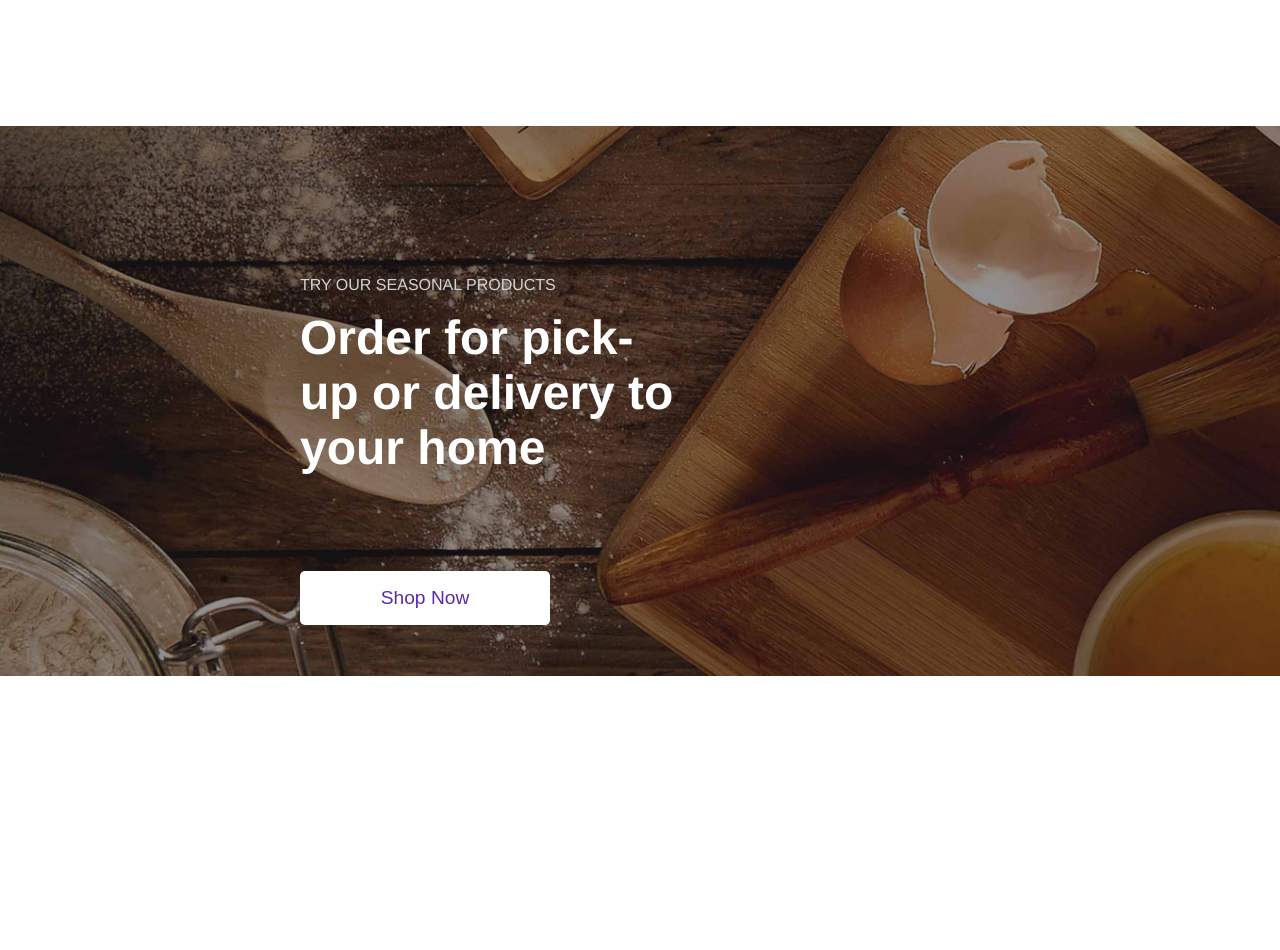
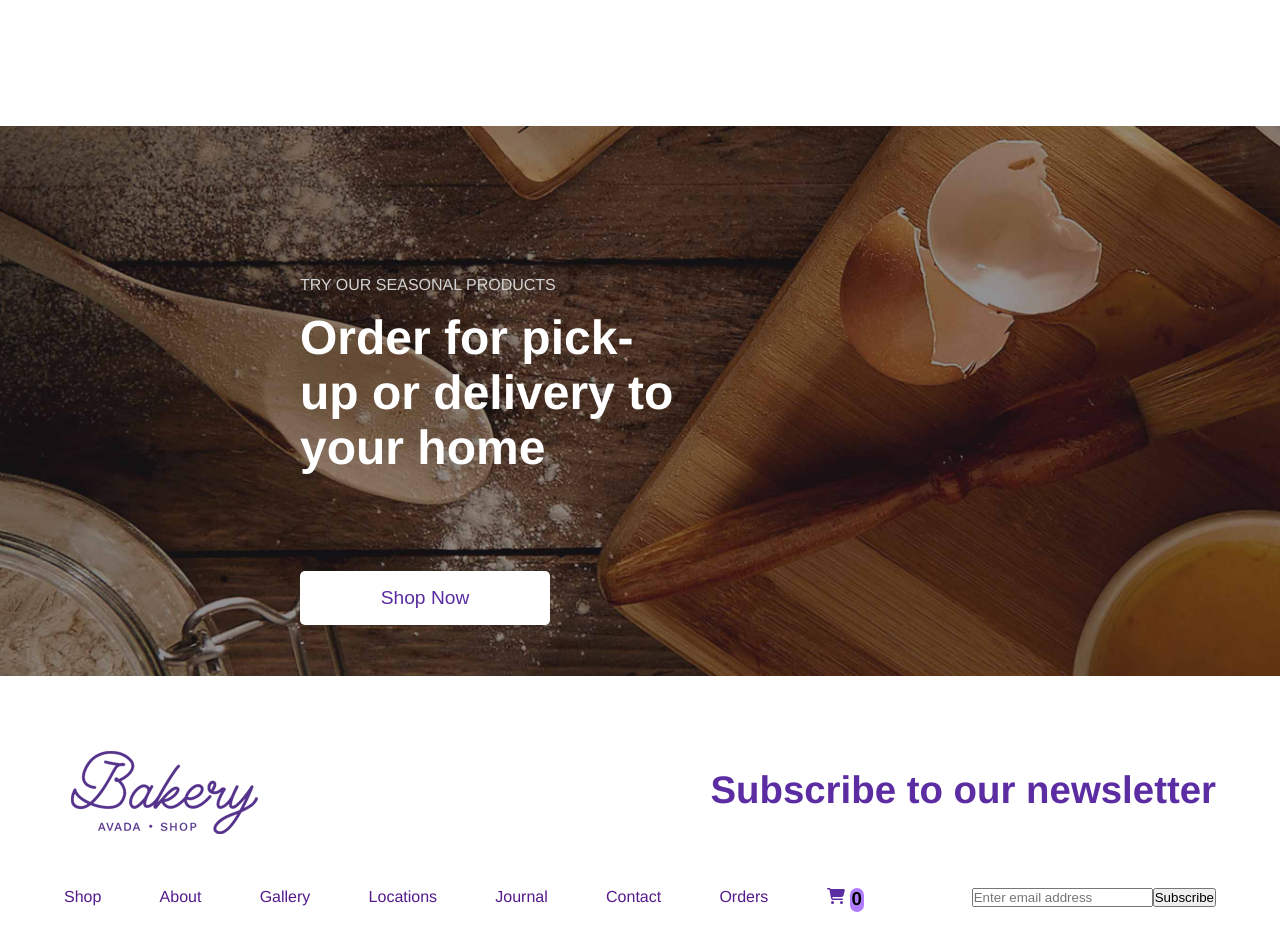
Before and after one commit to GianlucaSirianni/proj-html-vuejs, a Vue app: page / in a window 1280 px wide. Shown: the part 7020-7970 px from the top of the page. Before the commit the page ends 7696 px from the top, so only its background shows below. Built offline with nearby package versions, Linux system fonts and the light colour scheme.

Commit message:
top footer completo

```diff
--- a/src/App.vue
+++ b/src/App.vue
@@ -5,7 +5,7 @@
 
     <MainComp :wedPic="weddingPic" :freshSlide="sliderPic" :bakery="visitBakeries"/>
 
-    <FooterComp />
+    <FooterComp :itemsFooter="navFooter"/>
 
 
 
@@ -119,7 +119,39 @@ export default {
               location: 'London',
               bg: 'bg2',
             },
-          ]
+          ],
+
+          navFooter: [
+
+          {
+            name: 'Shop',
+            url: 'www.google.com'
+          },
+          {
+            name: 'About',
+            url: 'www.google.com'
+          },
+          {
+            name: 'Gallery',
+            url: 'www.google.com'
+          },
+          {
+            name: 'Locations',
+            url: 'www.google.com'
+          },
+          {
+            name: 'Journal',
+            url: 'www.google.com'
+          },
+          {
+            name: 'Contact',
+            url: 'www.google.com'
+          },
+          {
+            name: 'Orders',
+            url: 'www.google.com'
+          },
+        ],
 
       }
 
--- a/src/components/Footer/FooterComp.vue
+++ b/src/components/Footer/FooterComp.vue
@@ -1,23 +1,105 @@
 <template>
-    <div>
-        <CallAction class="callAction"/>
+  <div>
+    <CallAction class="callAction" />
+    <div class="topFooterContainer">
+      <div class="top">
+        <div class="logoContainer">
+          <img src="../../assets/img/avada-bakery-logo.png" alt="logo bakery" />
+        </div>
+        <div class="newsletter">
+          <h1>Subscribe to our newsletter</h1>
+        </div>
+      </div>
+      <div class="bottom">
+        <div class="nav">
+          <NavFooter
+            v-for="(elem, index) in itemsFooter"
+            :key="index"
+            :item="elem"
+            class="NavBar"
+          />
+          <div class="cart">
+            <font-awesome-icon icon="fa-solid fa-cart-shopping" />
+            <div class="bg">
+              <h3>0</h3>
+            </div>
+          </div>
+        </div>
+        <div class="inputBtn">
+          <input type="text" placeholder="Enter email address" />
+          <button>Subscribe</button>
+        </div>
+      </div>
     </div>
+  </div>
 </template>
 
 <script>
-import CallAction from '../Footer/CallAction.vue'
-    export default {
-        name: 'FooterComp',
-        components: {
-            CallAction,
-        }
-    }
+import CallAction from "../Footer/CallAction.vue";
+import NavFooter from "../Footer/NavFooter.vue";
+export default {
+  name: "FooterComp",
+  props: {
+    itemsFooter: Array,
+  },
+
+  components: {
+    CallAction,
+    NavFooter,
+  },
+};
 </script>
 
 <style lang="scss" scoped>
+.callAction {
+  margin-top: 12rem;
+}
 
-.callAction{
-    margin-top: 12rem;
+.top {
+  display: flex;
+  justify-content: space-between;
+  padding-right: 4rem;
+  padding-left: 4rem;
+  padding-top: 4rem;
+  padding-bottom: 3rem;
+
+  .newsletter {
+    font-size: 1.2rem;
+    color: #5b2ca2;
+    display: flex;
+    align-items: center;
+  }
+}
+
+.bottom {
+  display: flex;
+  justify-content: space-between;
+  padding-right: 4rem;
+  padding-left: 4rem;
+  padding-bottom: 4rem;
+}
+
+.nav {
+  display: flex;
+  justify-content: space-between;
+  width: 800px;
+}
+
+.fa-cart-shopping {
+  color: #5b2ca2;
+}
+
+.cart {
+  display: flex;
+
+  .bg{
+    background-color: #b17dff;
+    border-radius: 50px;
+    margin-left: 5px;
+    padding-left: 2px;
+    padding-right: 2px;
+    padding-bottom: 2px;
+  }
 }
 
 </style>
--- /dev/null
+++ b/src/components/Footer/NavFooter.vue
@@ -0,0 +1,26 @@
+<template>
+    <div>
+        <nav class="navbar">
+        <div class="aContainer">
+            <a href="">{{ item.name }}</a>
+        </div>
+    </nav>
+    </div>
+</template>
+
+<script>
+    export default {
+        name: 'NavFooter',
+        props: {
+            item: String,
+        }
+    };
+</script>
+
+<style lang="scss" scoped>
+
+a{
+    text-decoration: none;
+}
+
+</style>
```
